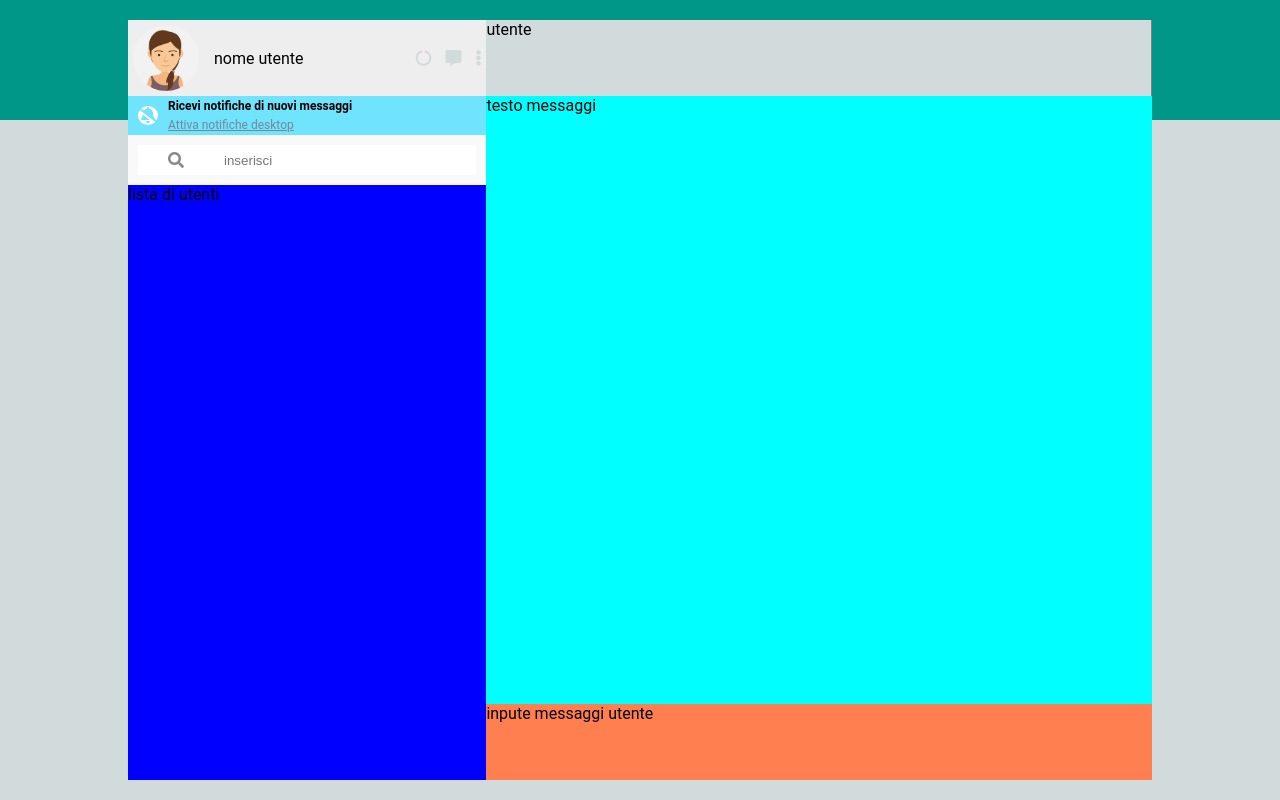
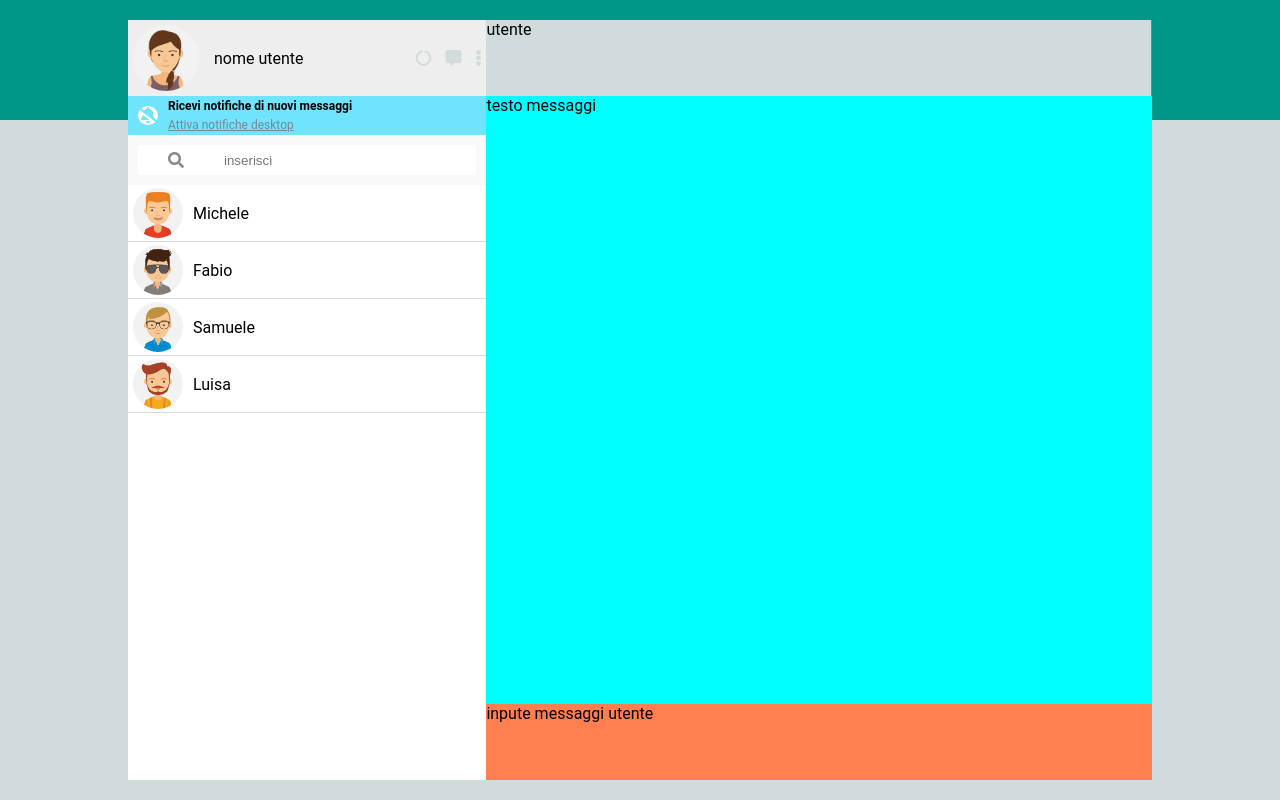
Before and after one commit to GiuseppeColucci/js-html-css-boolzap, a plain HTML site: page index.html in a window 1280 px wide. Drawn offline with nearby package versions, Linux system fonts and the light colour scheme.

Commit message:
finita la lista della chat

```diff
--- a/css/styles.css
+++ b/css/styles.css
@@ -29,7 +29,7 @@ body{
 /* parte utente */
 .block-left{
     height: 100%;
-    background-color: blue;
+
     width: 35%;
 }
 .box-radius-icon{
@@ -112,6 +112,32 @@ body{
 
 
 }
+/* parte list chat */
+.list img{
+    width: 50px;
+    height: 50px;
+    border-radius: 50px;
+}
+.list{
+
+    border-bottom: 1px solid #d9d9d9;
+    list-style: none;
+    cursor: pointer;
+    display: flex;
+    justify-content:flex-start ;
+    align-items: center;
+    padding: 3px 5px;
+}
+.list:hover{
+    background-color: #f2f2f2;
+}
+.list2{
+    background-color: #f2f2f2;
+}
+
+.contact-name{
+    margin: 0 10px;
+}
 /* parte messaggistica */
 .block-right{
     height: 100%;
--- a/index.html
+++ b/index.html
@@ -4,8 +4,8 @@
     <meta charset="UTF-8">
     <meta name="viewport" content="width=device-width, initial-scale=1.0">
     <link rel="stylesheet" href="./css/styles.css">
+    <script src="https://cdn.jsdelivr.net/npm/vue@2.6.12/dist/vue.js"></script>
     <link rel="stylesheet" href="https://cdnjs.cloudflare.com/ajax/libs/font-awesome/5.15.2/css/all.min.css">
-    <script src="https://cdn.jsdelivr.net/npm/vue@2.6.12"></script>
     <title>Document</title>
 </head>
 <body>
@@ -41,7 +41,16 @@
                 </div>
             </div>
             <div class="box-list-user">
-                lista di utenti
+                <ul class="contact">
+                    <li
+                    v-for="(contact, index) in contacts "
+                    @click="text(index)"
+                    v-show="contact.visible"
+                    class="list">
+                        <img :src="'./images/avatar'+contact.avatar+'.jpg'" :alt="contact.name">
+                        <span class="contact-name">{{contact.name}}</span>
+                    </li>
+                </ul>
             </div>
 
         </div>
--- a/js/main.js
+++ b/js/main.js
@@ -1,4 +1,4 @@
-new VTTCue({
+new Vue({
     el:'#app',
     data:{
         contacts: [
```
